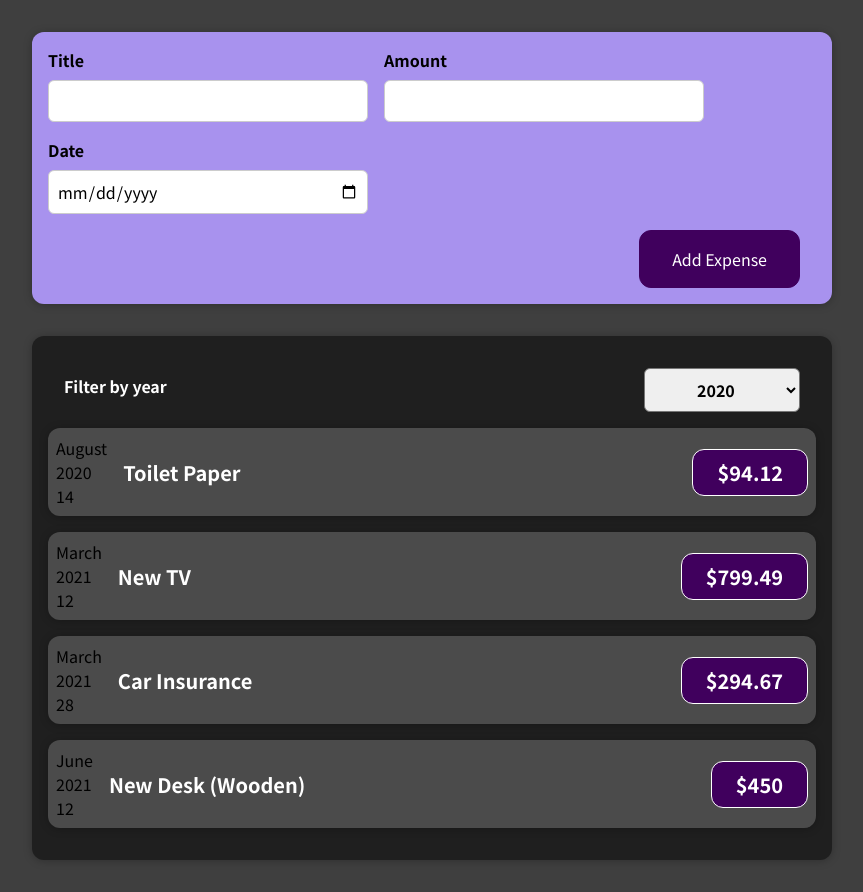
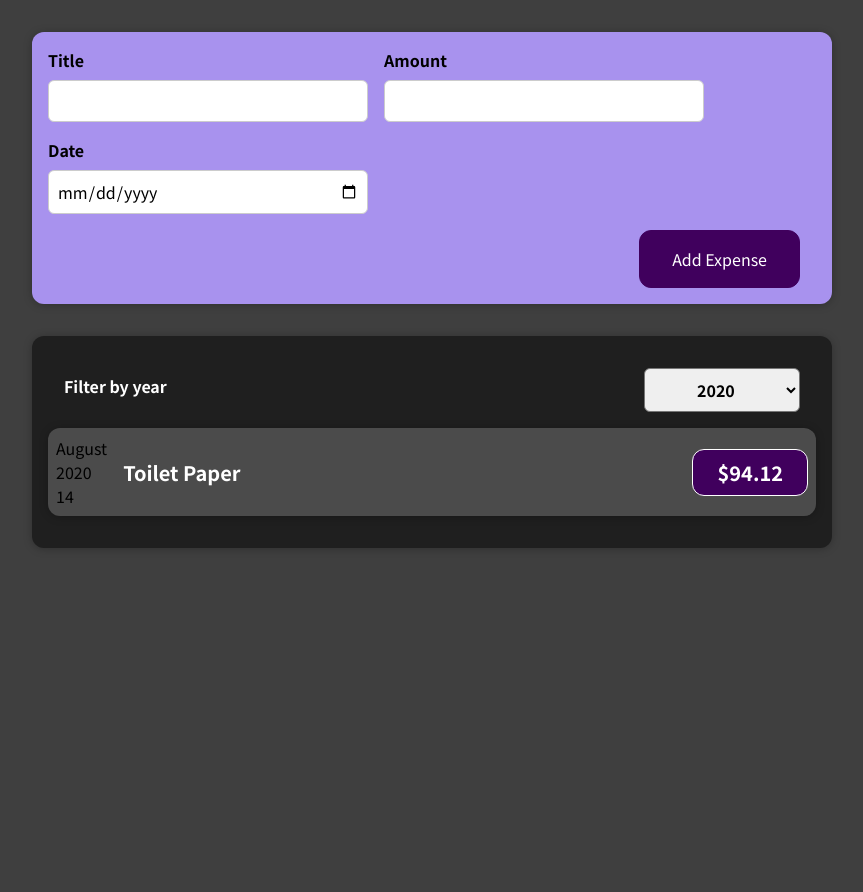
Before and after one commit to animesh65432/SHARPNER-PROJECT, a React (Vite) app: page / in a window 1280 px wide. Shown: the whole page, without its empty margins (208-1071 px from the left). After the commit the page ends 800 px from the top, so only its background shows below. Built offline with nearby package versions, Linux system fonts and the light colour scheme.

Commit message:
Implementing the filter feature

```diff
--- a/src/components/Expenses/Expenses.jsx
+++ b/src/components/Expenses/Expenses.jsx
@@ -2,8 +2,8 @@
 
 import ExpenseItem from "./ExpenseItem";
 import Card from "../UI/Card";
+import ExpensesFilter from "./ExpensesFilter";
 import "./Expenses.css";
-import ExpensesFilter from "../NewExpense/ExpensesFilter";
 
 const Expenses = (props) => {
   const [filteredYear, setFilteredYear] = useState("2020");
@@ -12,6 +12,10 @@
     setFilteredYear(selectedYear);
   };
 
+  const filteredExpenses = props.items.filter((expense) => {
+    return expense.date.getFullYear().toString() === filteredYear;
+  });
+
   return (
     <div>
       <Card className="expenses">
@@ -19,12 +23,12 @@
           selected={filteredYear}
           onChangeFilter={filterChangeHandler}
         />
-        {props.items.map((obj) => (
+        {filteredExpenses.map((expense) => (
           <ExpenseItem
-            key={obj.title}
-            title={obj.title}
-            amount={obj.amount}
-            date={obj.date}
+            key={expense.id}
+            title={expense.title}
+            amount={expense.amount}
+            date={expense.date}
           />
         ))}
       </Card>
```
Also changed, not shown: src/components/Expenses/ExpensesFilter.css (renamed from src/components/NewExpense/ExpensesFilter.css), src/components/Expenses/ExpensesFilter.jsx (renamed from src/components/NewExpense/ExpensesFilter.jsx).
